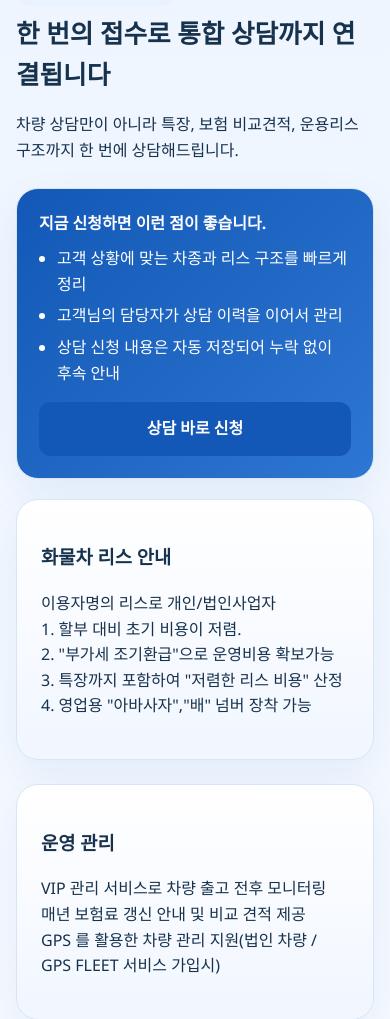
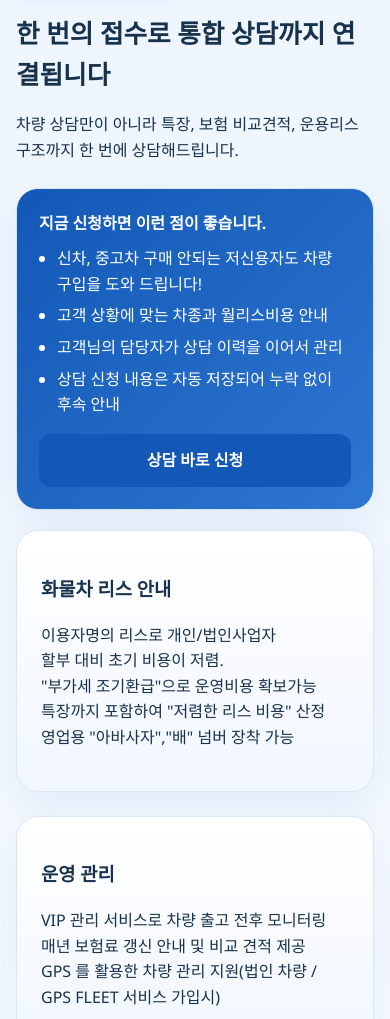
Before and after one commit to sujinchoo/Promotion_Truck_Platform, a Flask app: page /mobile in a window 390 px wide. Shown: the part 851-1870 px from the top of the page. Run offline with Flask 3, Linux system fonts and the light colour scheme.

Commit message:
Update mobile.html

```diff
--- a/templates/mobile.html
+++ b/templates/mobile.html
@@ -1,5 +1,5 @@
 {% extends "base.html" %}
-{% block title %}모바일 광고 랜딩 | TruckLead{% endblock %}
+{% block title %}차량 상담요청 | TruckLead{% endblock %}
 {% block content %}
 <section class="hero mobile-hero compact-hero mobile-landing-shell">
     <div class="container narrow-container">
@@ -27,7 +27,8 @@
             <div>
                 <strong>지금 신청하면 이런 점이 좋습니다.</strong>
                 <ul>
-                    <li>고객 상황에 맞는 차종과 리스 구조를 빠르게 정리</li>
+                    <li>신차, 중고차 구매 안되는 저신용자도 차량 구입을 도와 드립니다! </li>
+                    <li>고객 상황에 맞는 차종과 월리스비용 안내</li>
                     <li>고객님의 담당자가 상담 이력을 이어서 관리</li>
                     <li>상담 신청 내용은 자동 저장되어 누락 없이 후속 안내</li>
                 </ul>
@@ -38,10 +39,10 @@
             <article class="info-card accent-card">
                 <h3>화물차 리스 안내</h3>
                 <p>이용자명의 리스로 개인/법인사업자<br>
-                1. 할부 대비 초기 비용이 저렴.<br>
-                2. "부가세 조기환급"으로 운영비용 확보가능<br>
-                3. 특장까지 포함하여 "저렴한 리스 비용" 산정<br>
-                4. 영업용 "아바사자","배" 넘버 장착 가능</p>
+                할부 대비 초기 비용이 저렴.<br>
+                "부가세 조기환급"으로 운영비용 확보가능<br>
+                특장까지 포함하여 "저렴한 리스 비용" 산정<br>
+                영업용 "아바사자","배" 넘버 장착 가능</p>
             </article>
             <article class="info-card accent-card">
                 <h3>운영 관리</h3>
```
